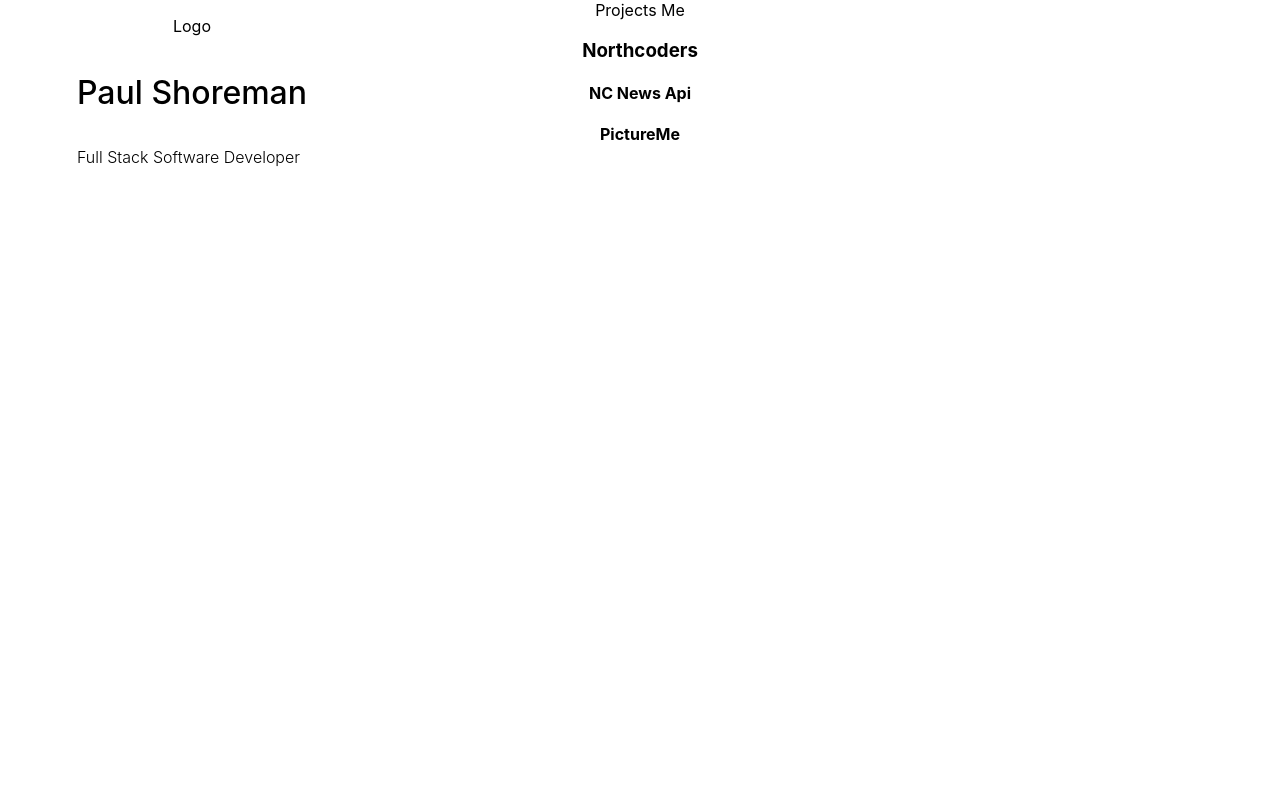
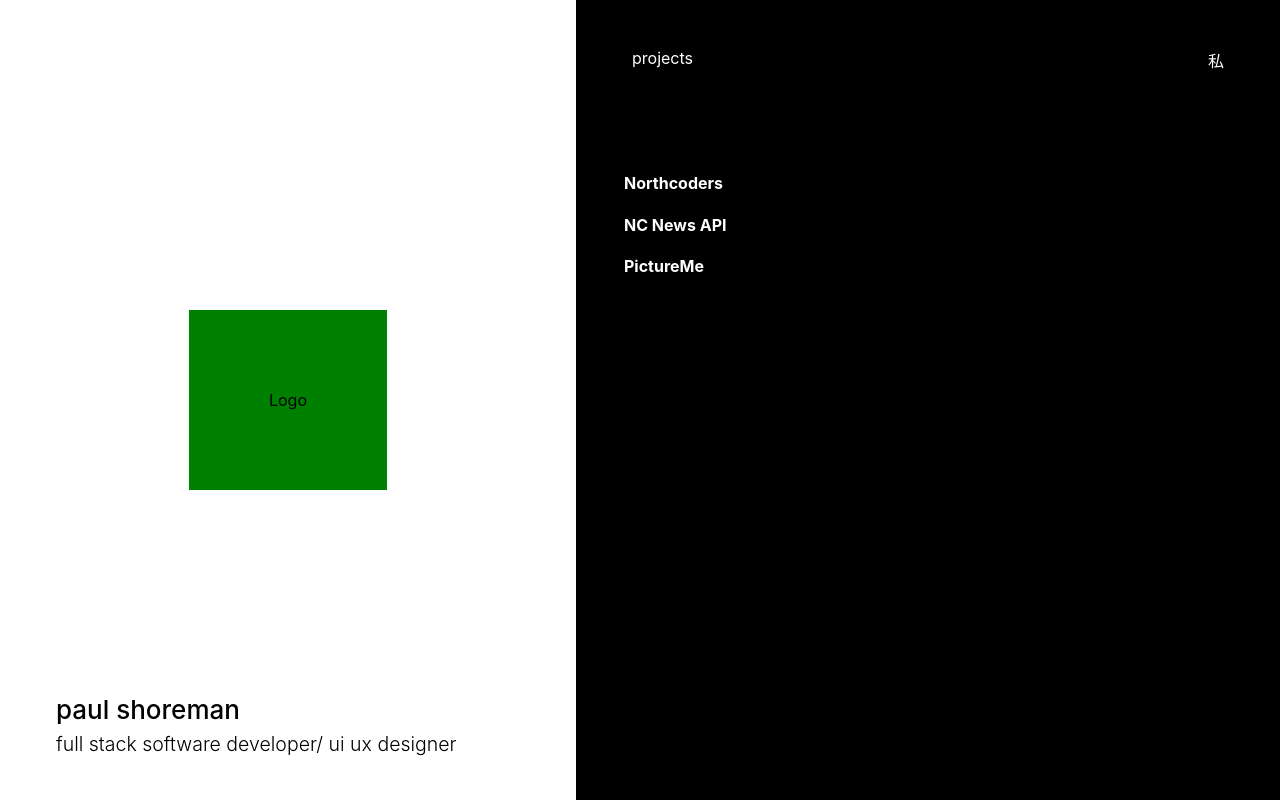
Before and after one commit to wasabi-p/react-portfolio, a React (Create React App) app: page / in a window 1280 px wide. Built offline with nearby package versions, Linux system fonts and the light colour scheme.

Commit message:
fixed scaling and overlap on banner

```diff
--- a/src/App.css
+++ b/src/App.css
@@ -1,60 +1,76 @@
 .App {
   text-align: center;
-}
-.App-header {
-  background-color: #282c34;
-  min-height: 100vh;
-  display: flex;
-  flex-direction: column;
-  align-items: center;
-  justify-content: center;
-  font-size: calc(10px + 2vmin);
-  color: white;
-}
-
-.App-link {
-  color: #61dafb;
-}
-
-@keyframes App-logo-spin {
-  from {
-    transform: rotate(0deg);
-  }
-  to {
-    transform: rotate(360deg);
-  }
 }
 .banner {
   position: fixed;
   height: 100vh;
-  width: 30vw;
+  width: 45vw;
   display: flex;
   top: 0;
   left: 0;
-  flex-direction: column;
   align-items: center;
+  justify-content: center;
 }
 @media (max-width: 1080px) {
   .banner {
-    width: 100%;
-    height: 30vh;
+    display:flex;
+    flex-direction: column;
+    width: 100vw;
+    height: 45vh;
     position: relative;
+    justify-items: center;
+    padding-bottom: 2.5rem;
   }
+}
+.logo{
+  background-color: green;
+  padding: 5rem;
 }
 .name-title {
   display: flex;
+  position: absolute;
   flex-direction: column;
+  bottom:1.5rem;
+  left:1.5rem;
+  padding-left:2rem;
   text-align: left;
-  align-items: left;
+  font-size: small;
+  margin-bottom: 1rem;
 }
 h1 {
   font-weight: 500;
+  line-height: 0;
 }
 h2 {
+  line-height: 0;
   font-weight: 300;
-  font-size: medium;
+}
+.main {
+  background-color: black;
+  color:white;
+  height: 100vh;
+  width:auto;
+}
+@media (min-width: 1080px){
+  .main{
+    margin-left: 45vw;
+  }
 }
 nav {
   width: auto;
-  display: block;
+  display: flex;
+  flex-direction: row;
+  justify-content: space-between;
+  padding-top: 3rem;
+  padding-left: 3.5rem;
+  padding-right: 3.5rem;
+  position: relative;
 }
+.main-container{
+
+  padding-top: 3rem;
+  padding-left:1rem;
+  margin:2rem;
+  height: 80vh;
+  text-align: left;
+}
--- a/src/components/Banner.jsx
+++ b/src/components/Banner.jsx
@@ -6,8 +6,8 @@ const Banner = () => {
     <div className="banner">
       <Logo />
       <div className="name-title">
-      <h1>Paul Shoreman</h1>
-      <h2>Full Stack Software Developer</h2>
+      <h1>paul shoreman</h1>
+      <h2>full stack software developer/ ui ux designer</h2>
       </div>
     </div>
   );
--- a/src/components/Logo.jsx
+++ b/src/components/Logo.jsx
@@ -1,7 +1,7 @@
 import React from "react";
 
 const Logo = () => {
-  return <p>Logo</p>;
+  return <p className="logo">Logo</p>;
 };
 
 export default Logo;
--- a/src/components/Main.jsx
+++ b/src/components/Main.jsx
@@ -7,9 +7,11 @@ import Nav from "./Nav";
 const Main = () => {
 
 
-  return <div>
+  return <div className="main">
     <Nav/>
+    <div className="main-container">
     <ProjectList/>
+    </div>
   </div>;
 };
 
--- a/src/components/Nav.jsx
+++ b/src/components/Nav.jsx
@@ -2,8 +2,8 @@ import React from "react";
 
 const Nav = () => {
   return <nav>
-    <a>Projects </a>
-    <a>Me</a>
+    <a>projects </a>
+    <a>私</a>
   </nav>;
 };
 
--- a/src/components/ProjectList.jsx
+++ b/src/components/ProjectList.jsx
@@ -2,9 +2,9 @@ import React from "react";
 
 const ProjectList = () => {
   return (
-    <div>
-      <h3>Northcoders</h3>
-      <h4>NC News Api</h4>
+    <div className="project-list">
+      <h4>Northcoders</h4>
+      <h4>NC News API</h4>
       <h4>PictureMe</h4>
     </div>
   );
```
